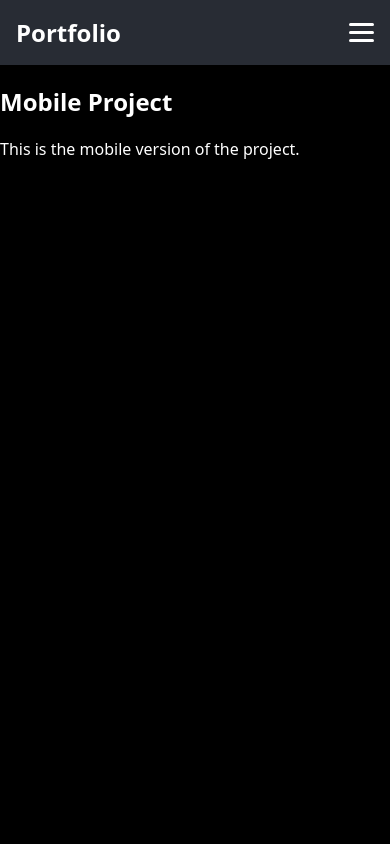
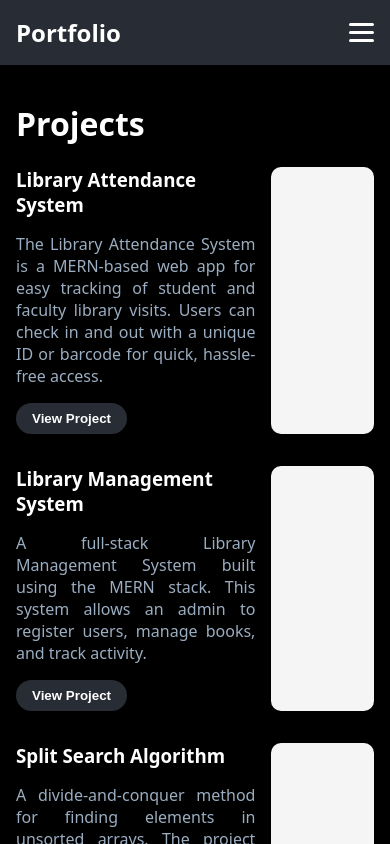
Before and after one commit to surajsooraj26/portfolio, a React (Vite) app: page /portfolio/projects in a window 390 px wide. Shown: the top 844 px of the page. Built offline with nearby package versions, Linux system fonts and the light colour scheme.

Commit message:
mobile project 1

```diff
--- a/src/components/Mobile/MobileHome.css
+++ b/src/components/Mobile/MobileHome.css
@@ -1,5 +1,6 @@
 .mobile-home,
-.mobile-about {
+.mobile-about,
+.mobile-projects {
   padding: 1rem;
   margin: 0 auto;
   max-width: 100%;
--- /dev/null
+++ b/src/components/Mobile/MobileProject.css
@@ -0,0 +1,20 @@
+.mobile-project-list {
+  display: flex;
+  flex-direction: row;
+  align-items: stretch;
+  gap: 1rem;
+  margin-bottom: 2rem;
+}
+
+.mobile-project .m-p-title {
+  margin: 0;
+}
+.mobile-project {
+  width: 70%;
+}
+.mobile-project-list .m2 {
+  height: auto;
+  width: 30%;
+  border-radius: 10px;
+  background-color: #f5f5f5;
+}
--- a/src/components/Mobile/MobileProject.jsx
+++ b/src/components/Mobile/MobileProject.jsx
@@ -1,8 +1,25 @@
+import projectdata from "./../../data/project.json";
+import "./MobileProject.css";
 function MobileProject() {
   return (
-    <div>
-      <h2>Mobile Project</h2>
-      <p>This is the mobile version of the project.</p>
+    <div className="mobile-projects">
+      <h1>Projects</h1>
+
+      {projectdata.map((project) => (
+        <div className="mobile-project-list">
+          <div className="mobile-project" key={project.id}>
+            <h3 className="m-p-title">{project.title}</h3>
+            <p className="section_2_para">{project.description}</p>
+            <button className="view-project-button">
+              <a href={project.link} target="_blank" rel="noopener noreferrer">
+                View Project
+              </a>
+            </button>
+          </div>
+
+          <div className="m2"></div>
+        </div>
+      ))}
     </div>
   );
 }
```
